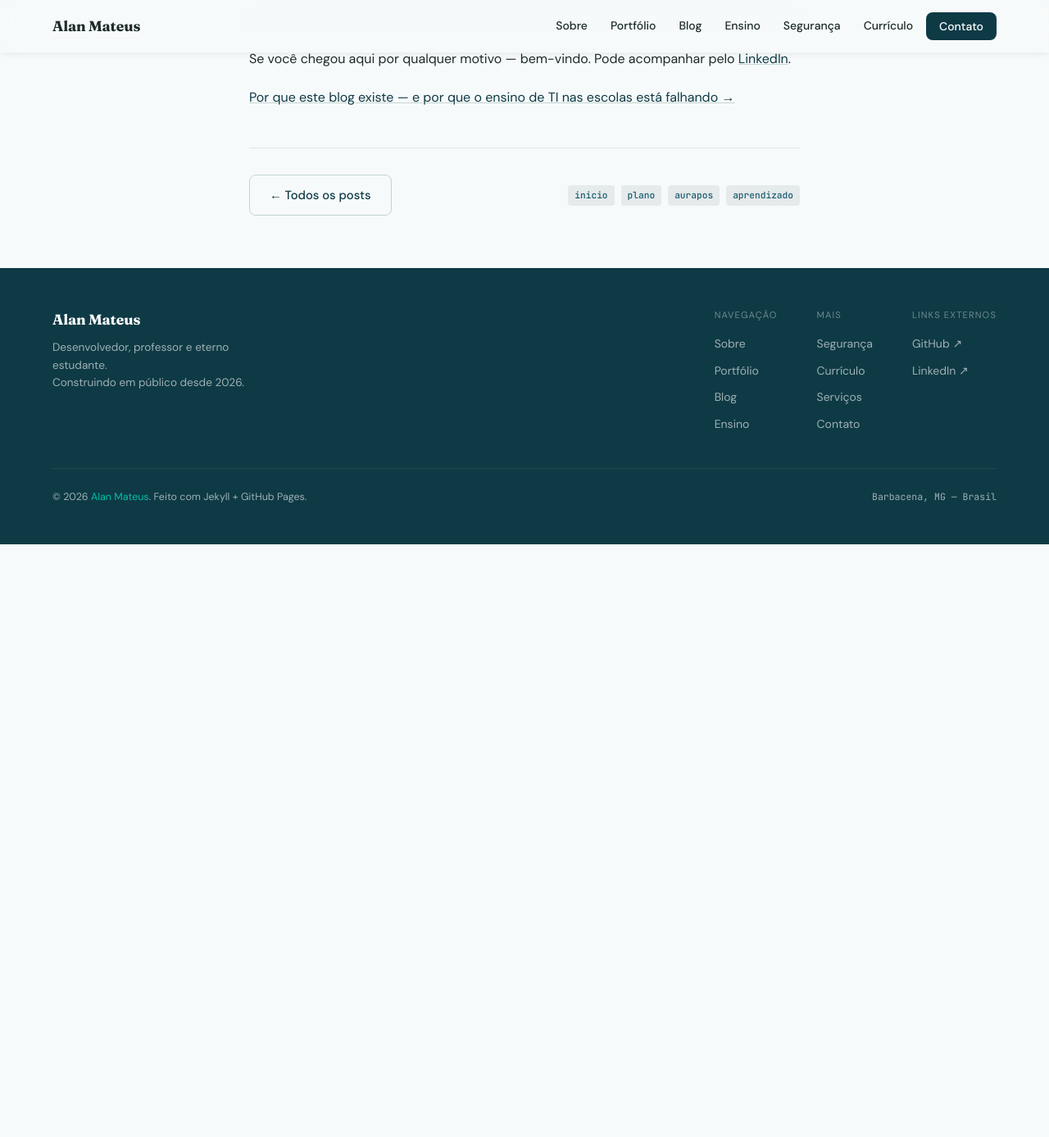
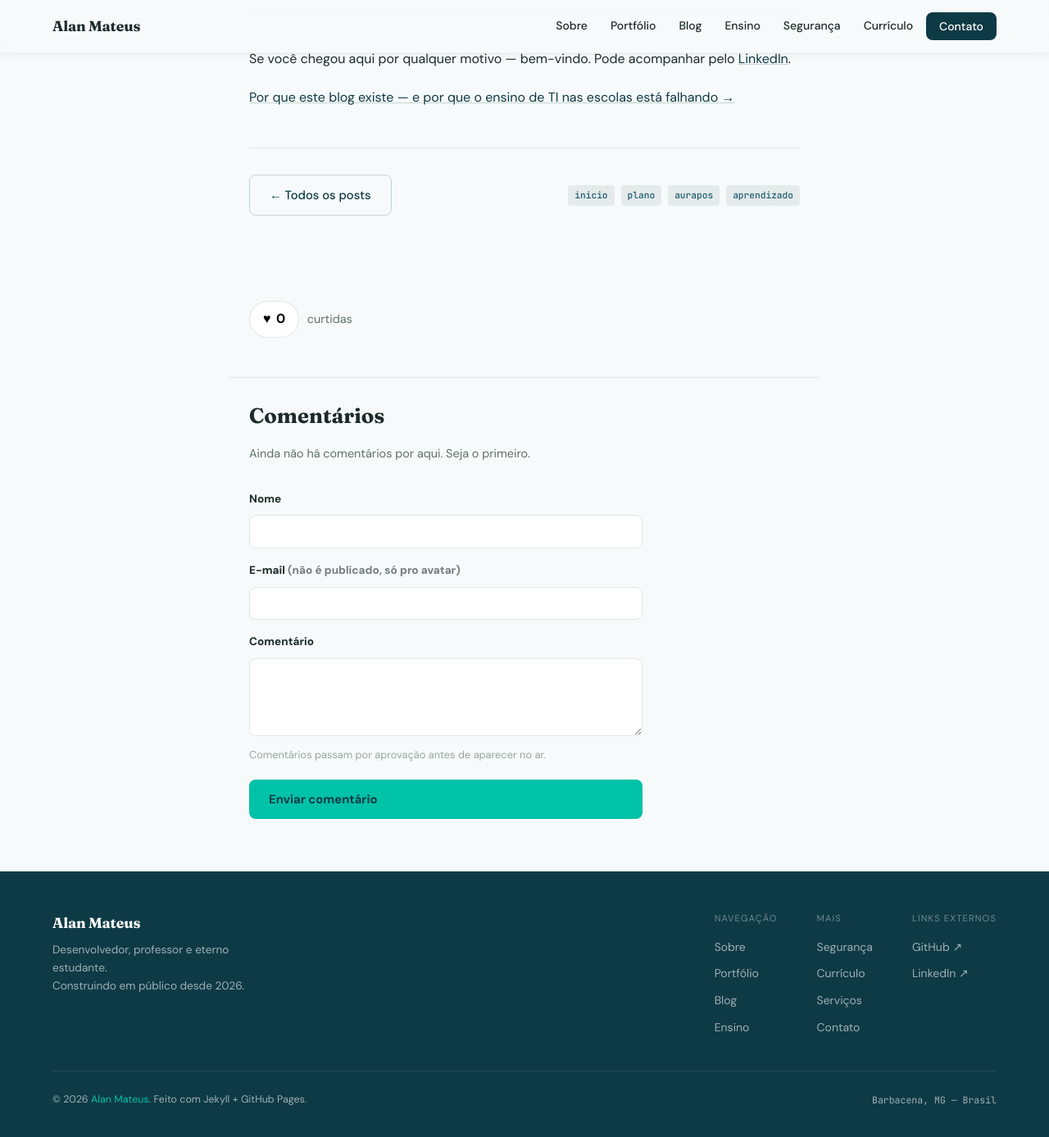
Before and after one commit to AlanMateus17/AlanMateus17.github.io, a Jekyll site: the page built from _posts/2026-08-29-bem-vindo-ao-blog.md, in a window 1280 px wide and 1400 px high, scrolled down 1484 px. Shown: the top 1387 px of the window at 82% size. Built offline with Jekyll 4.4.1, drawn with Linux system fonts in a browser that asks for light colours; comment, search, counter and statistics services are not loaded; before the commit the page ends 2148 px from its top, so only the background shows below that.

Commit message:
Corrige anos de docencia e hashtags cortadas no mobile; adiciona curtidas e comentarios via Staticman

```diff
--- a/Gemfile
+++ b/Gemfile
@@ -1,5 +1,6 @@
 source "https://rubygems.org"
-gem "github-pages", group: :jekyll_plugins
+gem "jekyll", "~> 4.4"
 gem "jekyll-seo-tag"
 gem "jekyll-sitemap"
 gem "jekyll-paginate"
+gem "jekyll-feed"
--- a/_config.yml
+++ b/_config.yml
@@ -19,6 +19,12 @@ status_now:
 permalink: /blog/:year/:month/:day/:title/
 paginate: 6
 paginate_path: "/blog/page:num/"
+
+# Ano em que começou a lecionar — usado pra calcular "X anos ensinando" sozinho, sem editar todo ano
+teaching_start_year: 2024
+
+# Staticman (comentários e curtidas com aprovação via PR no GitHub)
+staticman_url: "https://api.staticman.net/v3/entry/github/AlanMateus17/AlanMateus17.github.io/main"
 
 # Coleções
 collections:
--- /dev/null
+++ b/_includes/comments.html
@@ -0,0 +1,78 @@
+<section class="comments" id="comentarios">
+  <h3 class="comments__title">
+    Comentários
+    {% assign post_comments = site.data.comments[page.slug] %}
+    {% if post_comments %}({{ post_comments.size }}){% endif %}
+  </h3>
+
+  {% if post_comments %}
+    <div class="comments__list">
+      {% for comment in post_comments %}
+        {% assign c = comment[1] %}
+        <div class="comment">
+          <div class="comment__head">
+            <span class="comment__name">{{ c.name }}</span>
+            <span class="comment__date">{{ c.date | date: "%d/%m/%Y" }}</span>
+          </div>
+          <p class="comment__body">{{ c.message }}</p>
+        </div>
+      {% endfor %}
+    </div>
+  {% else %}
+    <p class="comments__empty">Ainda não há comentários por aqui. Seja o primeiro.</p>
+  {% endif %}
+
+  <form class="comment-form" id="comment-form"
+        action="{{ site.staticman_url }}/comments"
+        method="POST">
+    <input type="hidden" name="options[slug]" value="{{ page.slug }}">
+    <input type="hidden" name="options[redirect]" value="{{ page.url | absolute_url }}#comentarios">
+    <!-- honeypot simples anti-spam: bots costumam preencher todo campo -->
+    <p style="position:absolute;left:-9999px;">
+      <label>Não preencha este campo<input type="text" name="fields[_gotcha]"></label>
+    </p>
+
+    <label class="comment-form__label" for="cf-name">Nome</label>
+    <input class="comment-form__input" id="cf-name" name="fields[name]" type="text" required maxlength="80">
+
+    <label class="comment-form__label" for="cf-email">E-mail <span style="opacity:.6;">(não é publicado, só pro avatar)</span></label>
+    <input class="comment-form__input" id="cf-email" name="fields[email]" type="email" maxlength="120">
+
+    <label class="comment-form__label" for="cf-message">Comentário</label>
+    <textarea class="comment-form__input" id="cf-message" name="fields[message]" rows="4" required maxlength="1000"></textarea>
+
+    <p class="comment-form__note">Comentários passam por aprovação antes de aparecer no ar.</p>
+
+    <button type="submit" class="btn btn--primary">Enviar comentário</button>
+    <p class="comment-form__status" id="comment-form-status" hidden></p>
+  </form>
+</section>
+
+<script>
+(function () {
+  var form = document.getElementById('comment-form');
+  if (!form) return;
+  var status = document.getElementById('comment-form-status');
+  form.addEventListener('submit', function (e) {
+    e.preventDefault();
+    status.hidden = false;
+    status.textContent = 'Enviando...';
+    fetch(form.action, {
+      method: 'POST',
+      body: new FormData(form),
+      headers: { 'Accept': 'application/json' }
+    }).then(function (res) {
+      if (res.ok) {
+        status.textContent = 'Comentário enviado! Ele aparece aqui assim que for aprovado.';
+        form.reset();
+      } else {
+        return res.json().then(function (data) {
+          throw new Error((data && data.message) || 'Erro ao enviar');
+        });
+      }
+    }).catch(function (err) {
+      status.textContent = 'Não deu pra enviar agora (' + err.message + '). Tenta de novo em instantes.';
+    });
+  });
+})();
+</script>
--- /dev/null
+++ b/_includes/likes.html
@@ -0,0 +1,48 @@
+<div class="likes">
+  {% assign like_count = site.data.likes[page.slug].size | default: 0 %}
+  <button type="button" class="likes__btn" id="like-btn" aria-pressed="false">
+    <span class="likes__icon" aria-hidden="true">♥</span>
+    <span class="likes__count" id="like-count">{{ like_count }}</span>
+  </button>
+  <span class="likes__label">curtidas</span>
+</div>
+
+<script>
+(function () {
+  var btn = document.getElementById('like-btn');
+  if (!btn) return;
+  var slug = {{ page.slug | jsonify }};
+  var storageKey = 'liked:' + slug;
+  var countEl = document.getElementById('like-count');
+
+  if (localStorage.getItem(storageKey)) {
+    btn.setAttribute('aria-pressed', 'true');
+    btn.classList.add('is-liked');
+  }
+
+  btn.addEventListener('click', function () {
+    if (localStorage.getItem(storageKey)) return; // já curtiu neste navegador
+
+    var body = new FormData();
+    body.append('options[slug]', slug);
+    body.append('fields[like]', 'true');
+
+    btn.disabled = true;
+    fetch({{ site.staticman_url | jsonify }} + '/likes', {
+      method: 'POST',
+      body: body,
+      headers: { 'Accept': 'application/json' }
+    }).then(function (res) {
+      if (!res.ok) throw new Error('falhou');
+      localStorage.setItem(storageKey, '1');
+      btn.setAttribute('aria-pressed', 'true');
+      btn.classList.add('is-liked');
+      countEl.textContent = (parseInt(countEl.textContent, 10) || 0) + 1;
+    }).catch(function () {
+      // silencioso: curtida é algo leve, não vale interromper a leitura com erro
+    }).finally(function () {
+      btn.disabled = false;
+    });
+  });
+})();
+</script>
--- a/_layouts/post.html
+++ b/_layouts/post.html
@@ -37,4 +37,5 @@ layout: default
   </div>
 </div>
 
-{% include disqus.html %}
+{% include likes.html %}
+{% include comments.html %}
--- a/assets/css/main.css
+++ b/assets/css/main.css
@@ -550,7 +550,8 @@ section + section { padding-top: 0; }
 .post-card__meta {
   display: flex;
   align-items: center;
-  gap: 1rem;
+  flex-wrap: wrap;
+  gap: 0.5rem 1rem;
   padding: 1rem 1.25rem;
   border-top: 1px solid var(--border);
   font-size: 0.78rem;
@@ -952,7 +953,7 @@ section + section { padding-top: 0; }
 }
 .post-hero__cat { color: var(--accent); font-family: var(--font-mono); font-size: 0.8rem; margin-bottom: 1rem; }
 .post-hero__title { color: #fff; max-width: 18ch; }
-.post-hero__meta { margin-top: 1.5rem; display: flex; gap: 1.5rem; font-size: 0.85rem; color: rgba(255,255,255,0.55); font-family: var(--font-mono); }
+.post-hero__meta { margin-top: 1.5rem; display: flex; flex-wrap: wrap; row-gap: 0.5rem; gap: 1.5rem; font-size: 0.85rem; color: rgba(255,255,255,0.55); font-family: var(--font-mono); }
 
 .reading-progress {
   position: fixed;
@@ -1133,6 +1134,7 @@ section + section { padding-top: 0; }
   .post-hero, .page-hero {
     padding: calc(var(--nav-height) + 2rem) 0 2.5rem;
   }
+  .post-hero__meta { gap: 0.6rem 0.9rem; font-size: 0.78rem; }
 
   /* Servico cards */
   .servico__top { padding: 1.25rem; }
@@ -1206,3 +1208,66 @@ pre { white-space: pre-wrap; word-break: break-all; }
 @media (prefers-reduced-motion: reduce) {
   *, *::before, *::after { animation: none !important; transition: none !important; }
 }
+
+/* === CURTIDAS === */
+.likes {
+  display: flex;
+  align-items: center;
+  gap: 0.6rem;
+  max-width: var(--prose-max);
+  margin: 2.5rem auto 0;
+  padding: 0 1.5rem;
+}
+.likes__btn {
+  display: inline-flex;
+  align-items: center;
+  gap: 0.4rem;
+  padding: 0.5rem 1rem;
+  border-radius: 999px;
+  border: 1.5px solid var(--border);
+  background: var(--surface);
+  cursor: pointer;
+  transition: all var(--transition);
+  font-weight: 600;
+}
+.likes__btn:hover { border-color: var(--accent); }
+.likes__btn.is-liked { background: var(--accent); border-color: var(--accent); color: var(--brand); }
+.likes__btn:disabled { opacity: 0.6; cursor: default; }
+.likes__icon { font-size: 1rem; }
+.likes__label { color: var(--text-muted); font-size: 0.9rem; }
+
+/* === COMENTÁRIOS === */
+.comments {
+  max-width: var(--prose-max);
+  margin: 3rem auto 4rem;
+  padding: 2rem 1.5rem 0;
+  border-top: 1.5px solid var(--border);
+}
+.comments__title { margin-bottom: 1.25rem; }
+.comments__empty { color: var(--text-muted); font-size: 0.9rem; margin-bottom: 1.5rem; }
+.comments__list { display: grid; gap: 1.25rem; margin-bottom: 2rem; }
+.comment {
+  border: 1.5px solid var(--border);
+  border-radius: var(--radius);
+  padding: 1rem 1.25rem;
+  background: var(--surface);
+}
+.comment__head { display: flex; justify-content: space-between; gap: 1rem; margin-bottom: 0.4rem; }
+.comment__name { font-weight: 700; }
+.comment__date { color: var(--text-light); font-size: 0.8rem; }
+.comment__body { color: var(--text-muted); font-size: 0.9rem; line-height: 1.6; word-wrap: break-word; overflow-wrap: break-word; }
+
+.comment-form { display: grid; gap: 0.5rem; max-width: 480px; }
+.comment-form__label { font-size: 0.85rem; font-weight: 600; margin-top: 0.5rem; }
+.comment-form__input {
+  padding: 0.65rem 0.85rem;
+  border: 1.5px solid var(--border);
+  border-radius: var(--radius);
+  font-family: inherit;
+  font-size: 0.9rem;
+  background: var(--surface);
+  color: inherit;
+}
+.comment-form__input:focus { outline: none; border-color: var(--accent); }
+.comment-form__note { font-size: 0.8rem; color: var(--text-light); margin: 0.25rem 0 0.75rem; }
+.comment-form__status { margin-top: 0.75rem; font-size: 0.85rem; color: var(--text-muted); }
--- a/curriculo/index.html
+++ b/curriculo/index.html
@@ -39,7 +39,7 @@ description: "Currículo de Alan Mateus — Professor de TI, Desenvolvedor .NET
         </div>
         <div class="cv__exp-item">
           <p class="cv__exp-role">Professor de Informática — EMTI</p>
-          <p class="cv__exp-period">2022 — presente</p>
+          <p class="cv__exp-period">2024 — presente</p>
           <p class="cv__exp-where">Escola Estadual · Barbacena, MG</p>
           <p class="cv__exp-desc">Ensino de 9 matérias: Lógica de Programação, Arquitetura e Manutenção, HTML/CSS, Sistemas Operacionais, POO/Java, Programação Web, Robótica, Lab. Hardware e Lab. Software. Produção de 180 apostilas e material didático completo.</p>
         </div>
@@ -120,7 +120,7 @@ description: "Currículo de Alan Mateus — Professor de TI, Desenvolvedor .NET
         </div>
         <div class="cv__exp-item">
           <p class="cv__exp-role">Material Didático EMTI</p>
-          <p class="cv__exp-period">2022 — presente</p>
+          <p class="cv__exp-period">2024 — presente</p>
           <p class="cv__exp-desc">180 apostilas em PDF cobrindo 9 matérias de informática para ensino médio técnico integrado. Conteúdo progressivo, com exercícios e avaliações.</p>
         </div>
       </div>
--- a/index.html
+++ b/index.html
@@ -58,7 +58,9 @@ description: "Desenvolvedor .NET, Professor de TI e Red Teamer em formação. Co
   <div class="container">
     <div class="stats__grid">
       <div class="stat fade-in">
-        <p class="stat__num" data-target="9" data-suffix="+">9+</p>
+        {% assign current_year = site.time | date: '%Y' | plus: 0 %}
+        {% assign teaching_years = current_year | minus: site.teaching_start_year %}
+        <p class="stat__num" data-target="{{ teaching_years }}" data-suffix="+">{{ teaching_years }}+</p>
         <p class="stat__label">anos ensinando</p>
       </div>
       <div class="stat fade-in">
```
Also changed, not shown: staticman.yml (added, +30 -0 lines), 1 other file.
